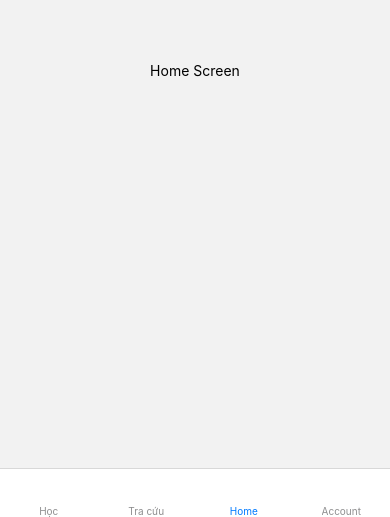
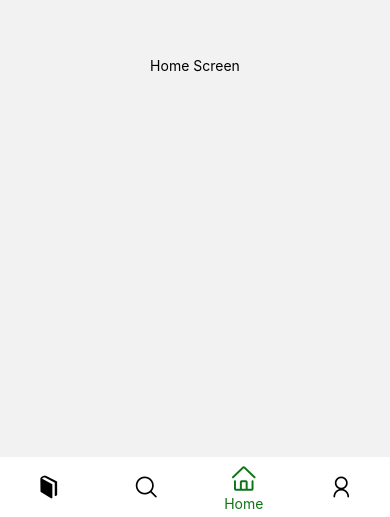
Before and after one commit to Vaker227/learning-english, a React Native app: screen /Home in a window 390 px wide. Shown: the part 327-844 px from the top of the page. Built offline with nearby package versions, Linux system fonts and the light colour scheme.

Commit message:
update bottom tabs

```diff
--- a/App.js
+++ b/App.js
@@ -6,15 +6,15 @@ import { createBottomTabNavigator } from "@react-navigation/bottom-tabs";
 import Login from "./src/pages/login/login.jsx";
 import Home from "./src/pages/home/home.jsx";
 import Account from "./src/pages/account/account.jsx";
-import Learning from "./src/pages/leaning/leanring.jsx";
+import Learning from "./src/pages/learning/learning.jsx";
 import Search from "./src/pages/search/search.jsx";
+import MyTabBar from "./src/components/tabBar.jsx";
 
 const Tab = createBottomTabNavigator();
 
 export default function App() {
   return (
     <>
-      <StatusBar backgroundColor="#61dafb" hidden={false} />
       <NavigationContainer>
         <Tab.Navigator
           initialRouteName="Login"
@@ -22,6 +22,7 @@ export default function App() {
             headerShown: false,
             tabBarIconStyle: { display: "none" },
           }}
+          tabBar={MyTabBar}
         >
           <Tab.Screen name="Học" component={Learning} />
           <Tab.Screen name="Tra cứu" component={Search} />
--- a/package.json
+++ b/package.json
@@ -10,6 +10,7 @@
     "eject": "expo eject"
   },
   "dependencies": {
+    "@expo/vector-icons": "^12.0.5",
     "@react-navigation/bottom-tabs": "^6.0.9",
     "@react-navigation/native": "^6.0.6",
     "@react-navigation/native-stack": "^6.2.5",
--- /dev/null
+++ b/src/components/tabBar.jsx
@@ -0,0 +1,107 @@
+import React from "react";
+import { View, Text, TouchableOpacity, Image } from "react-native";
+import { Entypo } from "@expo/vector-icons";
+import { AntDesign } from "@expo/vector-icons";
+import { color } from "react-native/Libraries/Components/View/ReactNativeStyleAttributes";
+
+export default function MyTabBar({ state, descriptors, navigation }) {
+  const icons = [
+    <Entypo
+      name="book"
+      size={24}
+      style={{ alignSelf: "center" }}
+      color="black"
+    />,
+    <AntDesign
+      name="search1"
+      size={24}
+      style={{ alignSelf: "center" }}
+      color="black"
+    />,
+    <AntDesign
+      name="home"
+      size={24}
+      style={{ alignSelf: "center" }}
+      color="black"
+    />,
+    <AntDesign
+      name="user"
+      size={24}
+      style={{ alignSelf: "center" }}
+      color="black"
+    />,
+  ];
+  const iconsFocus = [
+    <Entypo
+      name="book"
+      size={28}
+      style={{ alignSelf: "center" }}
+      color="#0f7416"
+    />,
+    <AntDesign
+      name="search1"
+      size={28}
+      style={{ alignSelf: "center" }}
+      color="#0f7416"
+    />,
+    <AntDesign
+      name="home"
+      size={28}
+      style={{ alignSelf: "center" }}
+      color="#0f7416"
+    />,
+    <AntDesign
+      name="user"
+      size={28}
+      style={{ alignSelf: "center" }}
+      color="#0f7416"
+    />,
+  ];
+  return (
+    <View
+      style={{
+        flexDirection: "row",
+        backgroundColor: "#fff",
+        height: 60,
+        justifyContent: "center",
+        alignItems: "center",
+      }}
+    >
+      {state.routes.map((route, index) => {
+        const isFocused = state.index === index;
+
+        const onPress = () => {
+          const event = navigation.emit({
+            type: "tabPress",
+            target: route.key,
+          });
+
+          if (!isFocused && !event.defaultPrevented) {
+            navigation.navigate(route.name);
+          }
+        };
+
+        return (
+          <TouchableOpacity
+            key={index}
+            onPress={onPress}
+            style={{ flex: 1, alignItems: "center" }}
+          >
+            <View>
+              {isFocused ? (
+                <>
+                  {iconsFocus[index]}
+                  <Text style={isFocused ? { color: "#0f7416" } : {}}>
+                    {route.name}
+                  </Text>
+                </>
+              ) : (
+                <>{icons[index]}</>
+              )}
+            </View>
+          </TouchableOpacity>
+        );
+      })}
+    </View>
+  );
+}
--- a/src/pages/home/home.jsx
+++ b/src/pages/home/home.jsx
@@ -1,9 +1,23 @@
 import React, { useState } from "react";
-import { Text, View, TextInput, TouchableOpacity } from "react-native";
+import {
+  Text,
+  View,
+  TextInput,
+  TouchableOpacity,
+  StatusBar,
+} from "react-native";
 
 function Home(props) {
+  console.log(StatusBar.currentHeight);
   return (
-    <View style={{ flex: 1, alignItems: "center", justifyContent: "center" }}>
+    <View
+      style={{
+        flex: 1,
+        alignItems: "center",
+        justifyContent: "center",
+        paddingTop: StatusBar.currentHeight,
+      }}
+    >
       <Text>Home Screen</Text>
     </View>
   );
--- a/src/pages/leaning/leanring.jsx
+++ b/src/pages/learning/learning.jsx
@@ -1,7 +1,7 @@
 import React, { useEffect, useState } from "react";
-import { Text, View, TextInput, Button } from "react-native";
+import { Text, View, TextInput, Button, StatusBar } from "react-native";
 
-import { getListChapter, getListUnit, getListWord } from "./leaning.service";
+import { getListChapter, getListUnit, getListWord } from "./learning.service";
 
 function Learning(props) {
   const [chapters, setChapters] = useState("");
@@ -18,7 +18,7 @@ function Learning(props) {
     });
   }
   return (
-    <View>
+    <View style={{ paddingTop: StatusBar.currentHeight }}>
       <Button onPress={loadChapters} title="Show chapter"></Button>
       <Text>Chapter:</Text>
       {list}
--- a/src/pages/search/search.jsx
+++ b/src/pages/search/search.jsx
@@ -1,8 +1,24 @@
-import React, { useState } from "react";
-import { Text, View, TextInput, TouchableOpacity } from "react-native";
+import React, { useState, useEffect } from "react";
+import {
+  Text,
+  View,
+  TextInput,
+  TouchableOpacity,
+  Button,
+  StatusBar,
+} from "react-native";
 
 function Search(props) {
-  return <View></View>;
+  const [text, setText] = useState("");
+
+  return (
+    <View style={{ paddingTop: StatusBar.currentHeight }}>
+      <Text>456</Text>
+      <Text>789</Text>
+      <Text>text:{text}</Text>
+      <Text>tra cii</Text>
+    </View>
+  );
 }
 
 export default Search;
```
Also changed, not shown: src/pages/learning/learning.service.js (renamed from src/pages/leaning/leaning.service.js), 1 other file (tests, documents, lock files or other folders).
